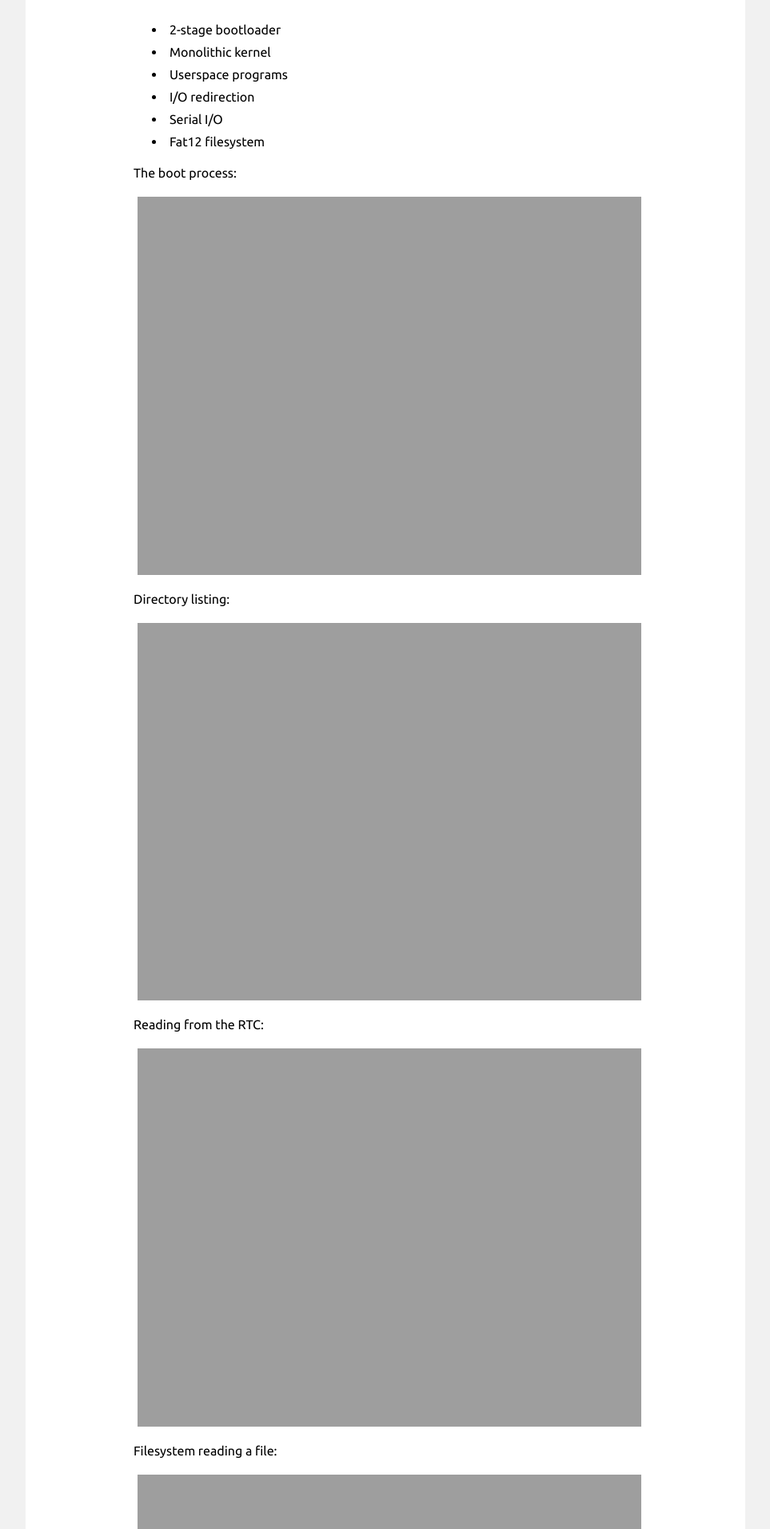
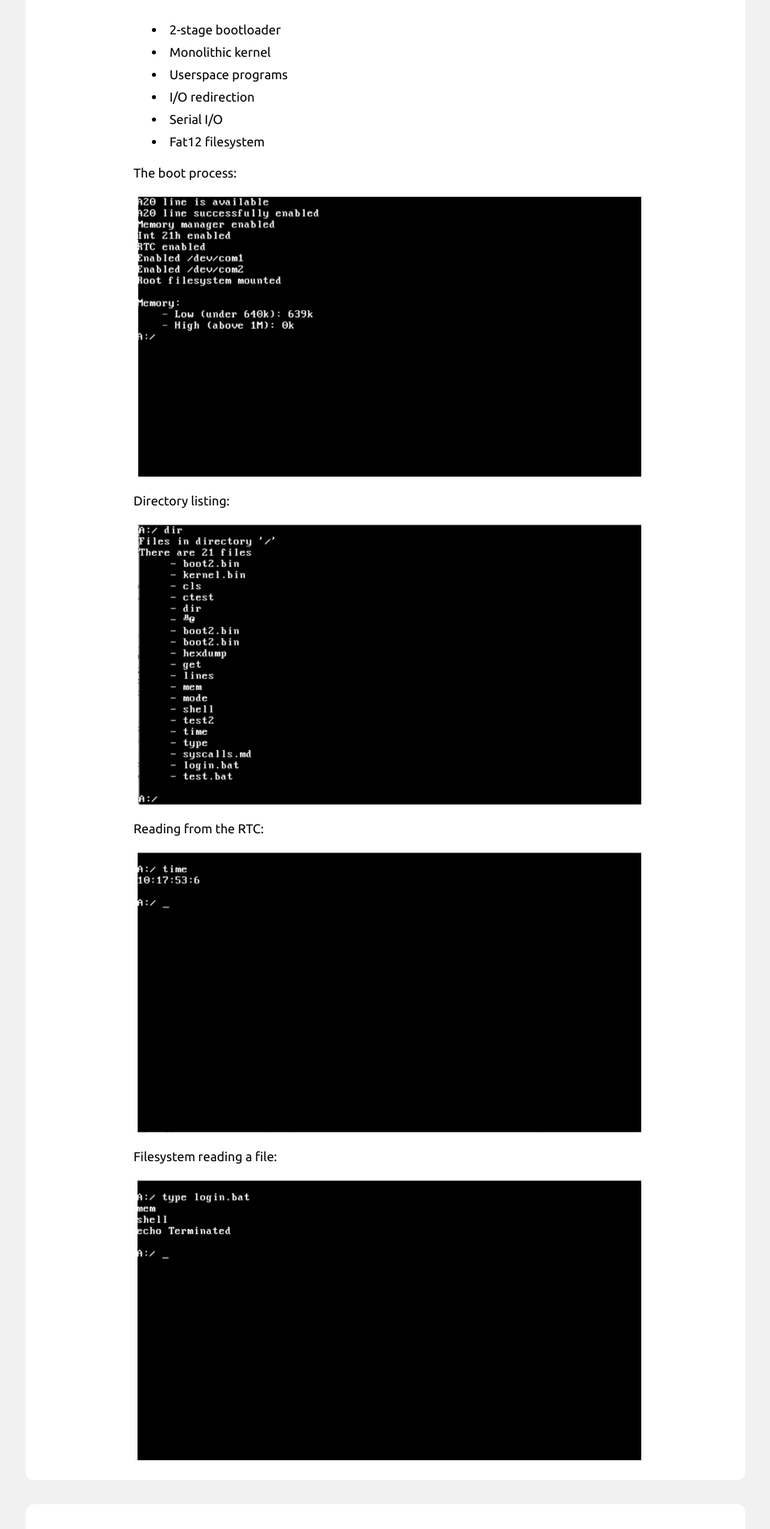
Before and after one commit to radams15/therhys.co.uk, a Jekyll site: the page built from project/rhysos.html, in a window 1280 px wide. Shown: the part 478-2390 px from the top of the page at 80% size, without its empty margins (158-1121 px from the left). Built offline with Jekyll 4.4.1, drawn with Linux system fonts in a browser that asks for light colours.

Commit message:
Fixup broken bits.

```diff
--- a/Gemfile
+++ b/Gemfile
@@ -4,7 +4,3 @@ source "https://rubygems.org"
 
 gem 'jekyll'
 gem 'jekyll-sass-converter'
-
-group :jekyll_plugins do
-   gem 'jekyll-postimageconverter', '0.1.0', :path => '_plugins/jekyll-postimageconverter'
-end
--- a/_includes/views/navbar.html
+++ b/_includes/views/navbar.html
@@ -1,10 +1,10 @@
 <div id='main_nav' class='navbar'>
 	<a href='/'>Home</a>
-    <a href='/about' class=''>About</a>
-    <a href='/projects' class=''>Projects</a>
-    <a href='/blog' class=''>Blog</a>
-    <a href='/links' class=''>Links</a>
-    <a href='/contact' class=''>Contact</a>
+    <a href='/about.html' class=''>About</a>
+    <a href='/projects.html' class=''>Projects</a>
+    <a href='/blog.html' class=''>Blog</a>
+    <a href='/links.html' class=''>Links</a>
+    <a href='/contact.html' class=''>Contact</a>
 
 
 	<a href='javascript:void(0);' class='icon' onclick='onDropDown()'>Menu</a>
--- a/contact.html
+++ b/contact.html
@@ -1,4 +1,8 @@
-% layout 'page', title => 'Contact', description => 'Contact me via email';
+---
+layout: page
+title: Contact
+description: Contact me via email
+---
 
 <div class="title centre">
         <h1 class="centre">Contact</h1>
--- a/project/rhyslang.html
+++ b/project/rhyslang.html
@@ -45,7 +45,7 @@ sub main() : void {
     </pre>
 
     <p>Running the program:</p>
-    <img class="project_image" src="<%= url_for('/images/projects/rhyslang_run.png') %>" alt="Running the program">
+    <img class="project_image" src="/assets/images/projects/rhyslang_run.png" alt="Running the program">
 
-    <script src="<%= url_for('/run_prettify.js') %>"></script>
+    <script src="/assets/run_prettify.js"></script>
 </div>
--- a/project/rhysos.html
+++ b/project/rhysos.html
@@ -27,14 +27,14 @@ description: "My x86 operating system written for the 80286 processor. See some
     </ul>
 
     <p>The boot process:</p>
-    <img class="project_image" src="<%= url_for('/images/projects/rhysos_boot.png') %>" alt="RhysOS Boot Process">
+    <img class="project_image" src="/assets/images/projects/rhysos_boot.png" alt="RhysOS Boot Process">
 
     <p>Directory listing:</p>
-    <img class="project_image" src="<%= url_for('/images/projects/rhysos_dir.png') %>" alt="RhysOS Directory Listing">
+    <img class="project_image" src="/assets/images/projects/rhysos_dir.png" alt="RhysOS Directory Listing">
 
     <p>Reading from the RTC:</p>
-    <img class="project_image" src="<%= url_for('/images/projects/rhysos_time.png') %>" alt="RhysOS RTC Read">
+    <img class="project_image" src="/assets/images/projects/rhysos_time.png" alt="RhysOS RTC Read">
 
     <p>Filesystem reading a file:</p>
-    <img class="project_image" src="<%= url_for('/images/projects/rhysos_type.png') %>" alt="RhysOS FS Read">
+    <img class="project_image" src="/assets/images/projects/rhysos_type.png" alt="RhysOS FS Read">
 </div>
```
Also changed, not shown: Gemfile.lock, _config.yaml (line endings or trailing spaces).
